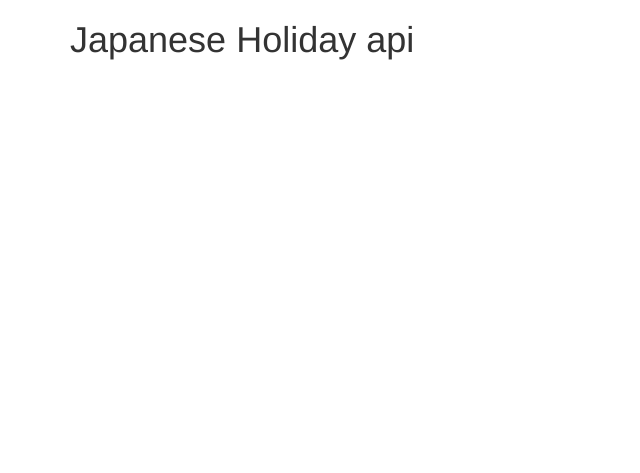
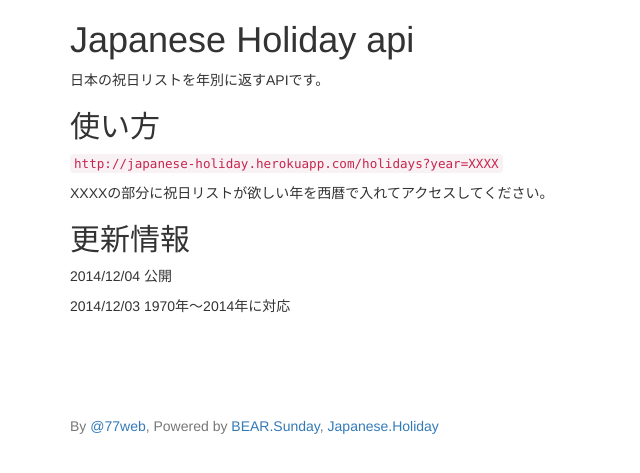
Before and after one commit to 77web/Japaneseholiday.Api, a PHP site: template src/Resource/Page/Index.twig in a window 1280 px wide. Shown: the top 473 px of the page, without its empty margins (0-640 px from the left). Run offline with PHP 8.4, Linux system fonts and the light colour scheme; the template is opened without the code that fills it, so the values that code supplies are empty; some libraries are stand-ins or nearby versions.

Commit message:
updated index page

```diff
--- a/src/Resource/Page/Index.twig
+++ b/src/Resource/Page/Index.twig
@@ -2,12 +2,32 @@
 <html lang="ja">
 <head>
     <meta charset="utf-8">
-    <title>BEAR.Sunday</title>
+    <title>Japanese Holiday api</title>
     <link href="//netdna.bootstrapcdn.com/bootswatch/3.0.0/united/bootstrap.min.css" rel="stylesheet">
 </head>
 <body>
 <div class="container">
     <h1>Japanese Holiday api</h1>
+
+    <p>日本の祝日リストを年別に返すAPIです。</p>
+
+    <h2>使い方</h2>
+
+    <p>
+        <code>http://japanese-holiday.herokuapp.com/holidays?year=XXXX</code>
+    </p>
+    <p>
+        XXXXの部分に祝日リストが欲しい年を西暦で入れてアクセスしてください。
+    </p>
+
+    <h2>更新情報</h2>
+
+    <p>2014/12/04 公開</p>
+    <p>2014/12/03 1970年〜2014年に対応</p>
+
+    <p class="text-muted" style="margin-top: 100px">
+        By <a href="http://twitter.com/77web" target="_blank">@77web</a>, Powered by <a href="http://bearsunday.github.io" target="_blank">BEAR.Sunday</a>, <a href="http;//github.com/77web/Japanese.Holiday" target="_blank">Japanese.Holiday</a>
+    </p>
 </div>
 </body>
 </html>
```
